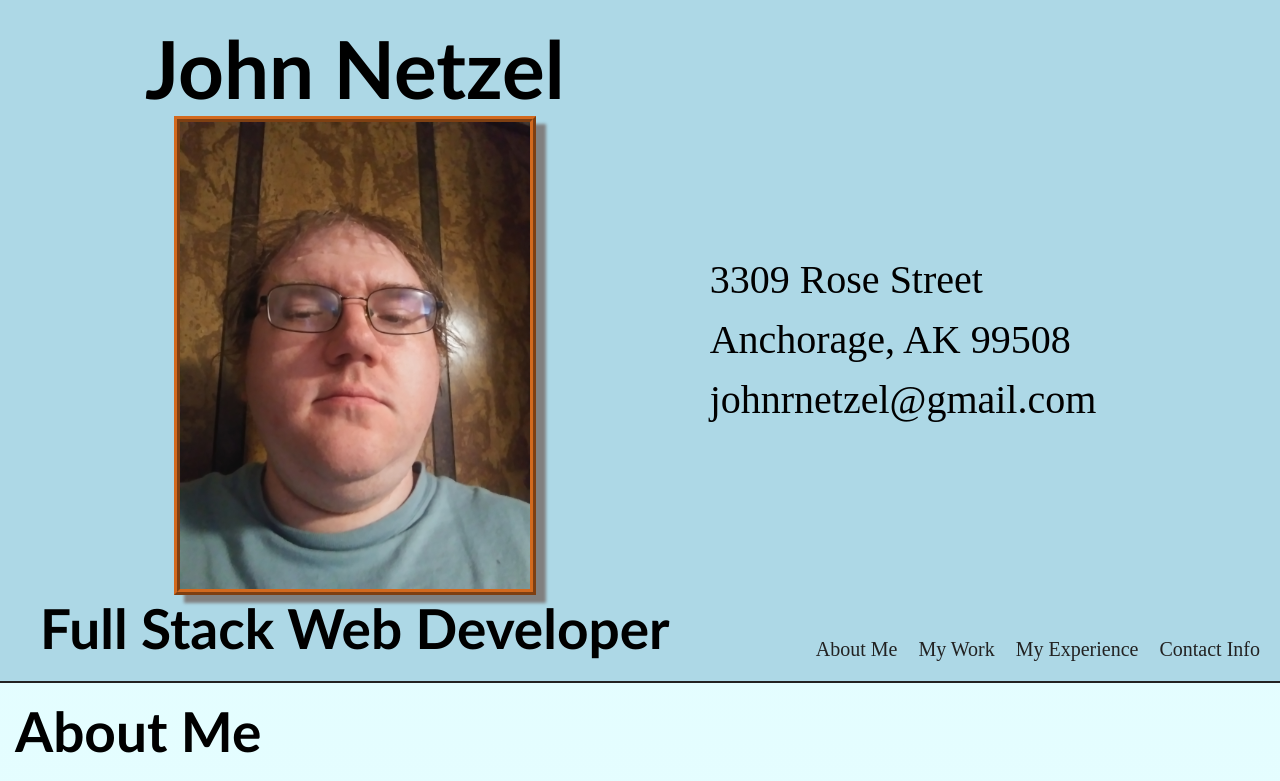
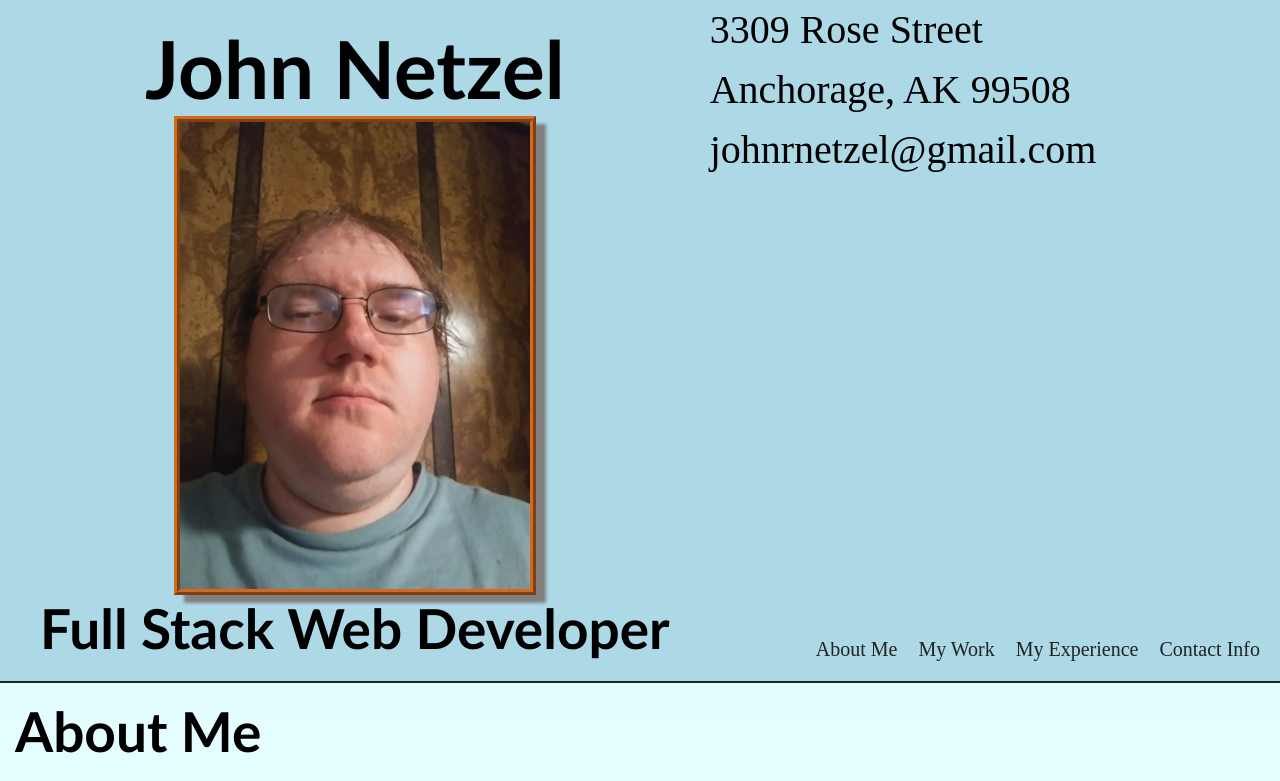
Before and after one commit to CommieDog/my-portfolio, a plain HTML site: page index.html in a window 1280 px wide. Shown: the top 781 px of the page. Drawn offline with Linux system fonts and the light colour scheme.

Commit message:
Added responsiveness to address in header

```diff
--- a/assets/style.css
+++ b/assets/style.css
@@ -35,6 +35,8 @@ h2 {
 header {
     background-color: lightblue;
     display: flex;
+    flex-wrap: wrap;
+    align-items: stretch;
     position: relative;
     border-width: 0 0 2px 0;
     border-style: solid;
@@ -97,13 +99,10 @@ nav ul {
 #header-right
 {
     flex-grow: 1;
-    margin: auto 0;
+    /*margin: auto 0;*/
 }
 
 #address {
-    position: absolute;
-    transform: translateY(-50%);
-    top: 50%;
     flex-grow: 1;
 }
 
@@ -131,6 +130,10 @@ nav ul {
 
 @media screen and (max-width: 992px)
 {
+    header
+    {
+        flex-direction: column;
+    }
     /*#my-work {
         width: 750px;
     }*/
```
